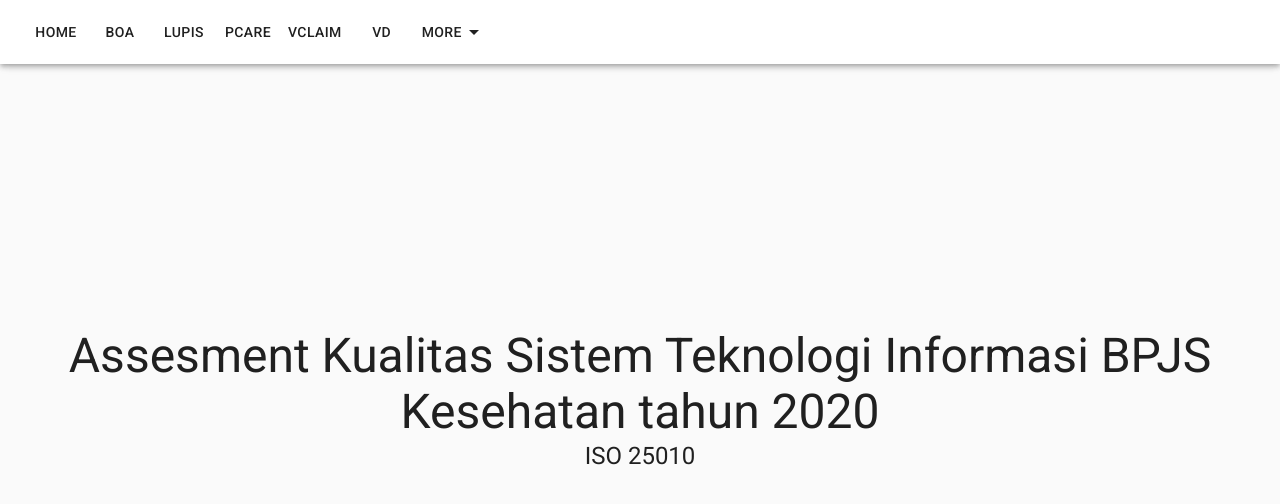
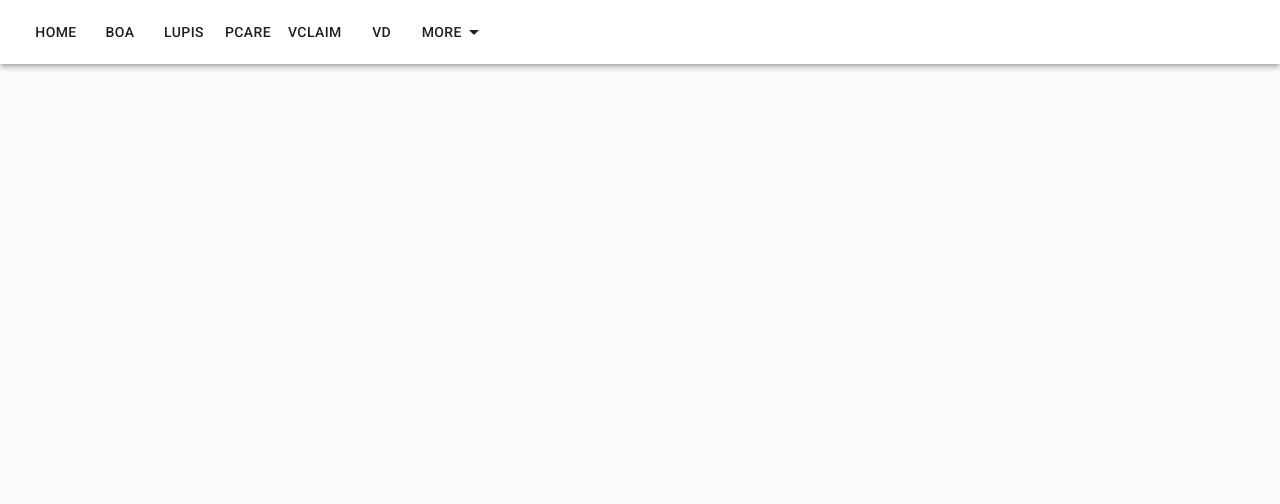
Before and after one commit to milyasbpa/penilaianbpjs, a React (Create React App) app: page / in a window 1280 px wide. Shown: the top 504 px of the page. Built offline with nearby package versions, Linux system fonts and the light colour scheme.

Commit message:
benerin link home

```diff
--- a/src/App.js
+++ b/src/App.js
@@ -16,7 +16,7 @@
 
       {/* Layouting dibawah header */}
       <Switch>
-        <Route exact path='/' component = {Home} />
+        <Route exact path='/penilaianbpjs' component = {Home} />
 
         {menulinktotal.map((item,index)=> {
           return(
--- a/src/component/header/arraymenu.js
+++ b/src/component/header/arraymenu.js
@@ -1,5 +1,5 @@
 export const menunavbar=['Home','BOA','Lupis','Pcare','Vclaim', 'VD']
-export const menulink=['/','/boa','/lupis','/pcare','/vclaim','/vd']
+export const menulink=['/penilaianbpjs','/boa','/lupis','/pcare','/vclaim','/vd']
 
 export const judulmenu=[
     'BPJS Office Application (BOA)',
```
